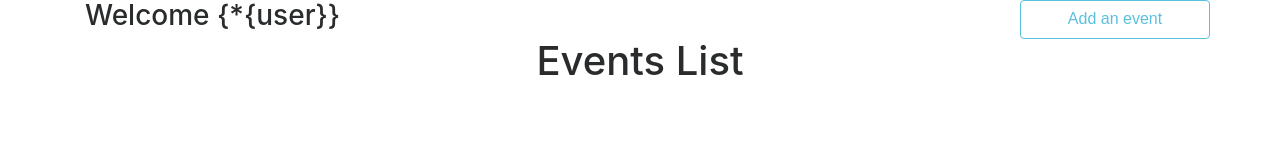
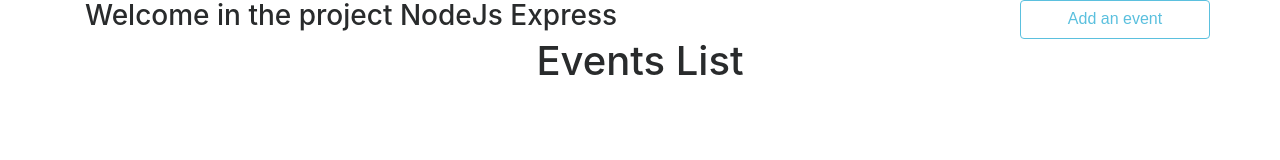
Before and after one commit to NullCodeXx/node-meetup, a website: page template/index.html in a window 1280 px wide. Drawn offline with nearby package versions, Linux system fonts and the light colour scheme; files that its build step writes are made by us from their sources.

```diff
--- a/template/index.html
+++ b/template/index.html
@@ -13,7 +13,7 @@
 <body>
     <header class="container">
         <div class="row">
-            <h3 class="col-6">Welcome {*{user}}</h3>
+            <h3 class="col-6">Welcome in the project NodeJs Express</h3>
             <button id="newevent" class="btn btn-outline-info col-2 offset-4">Add an event</button>
         </div>
     </header>
```
